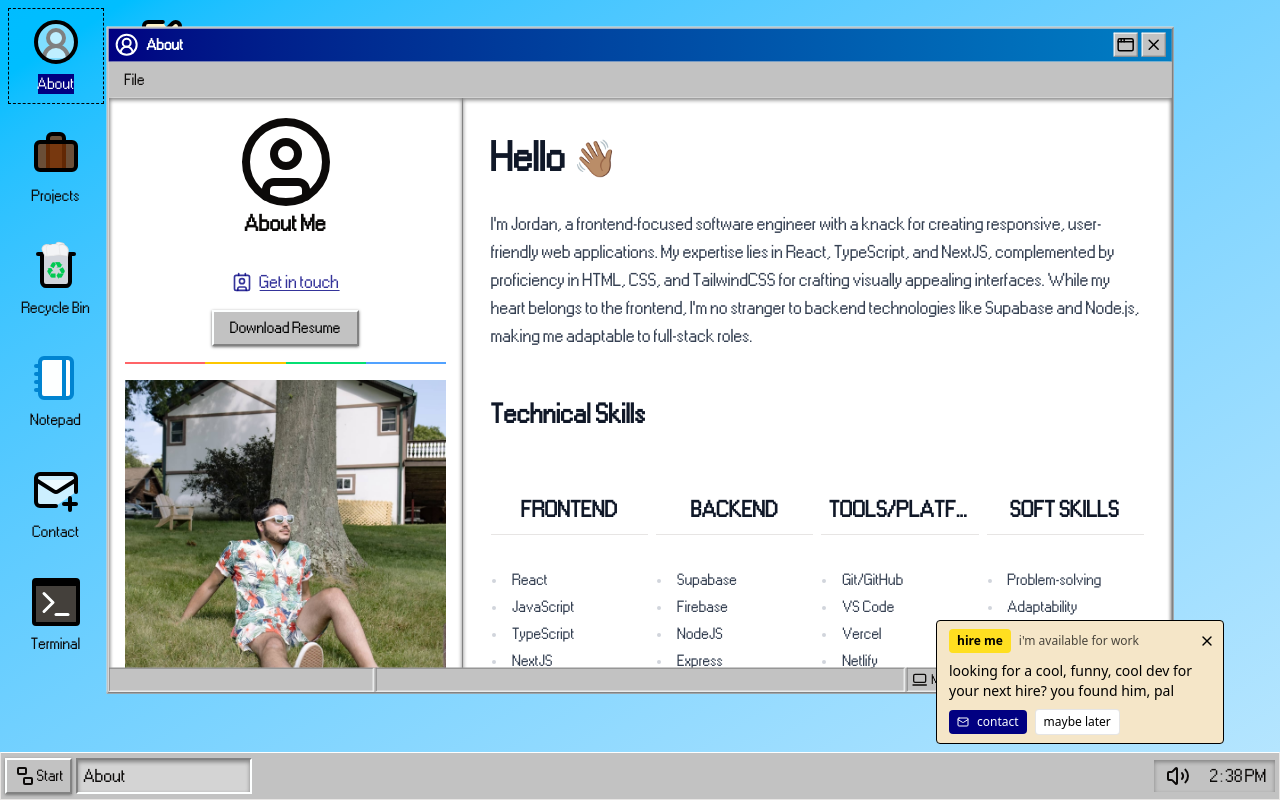
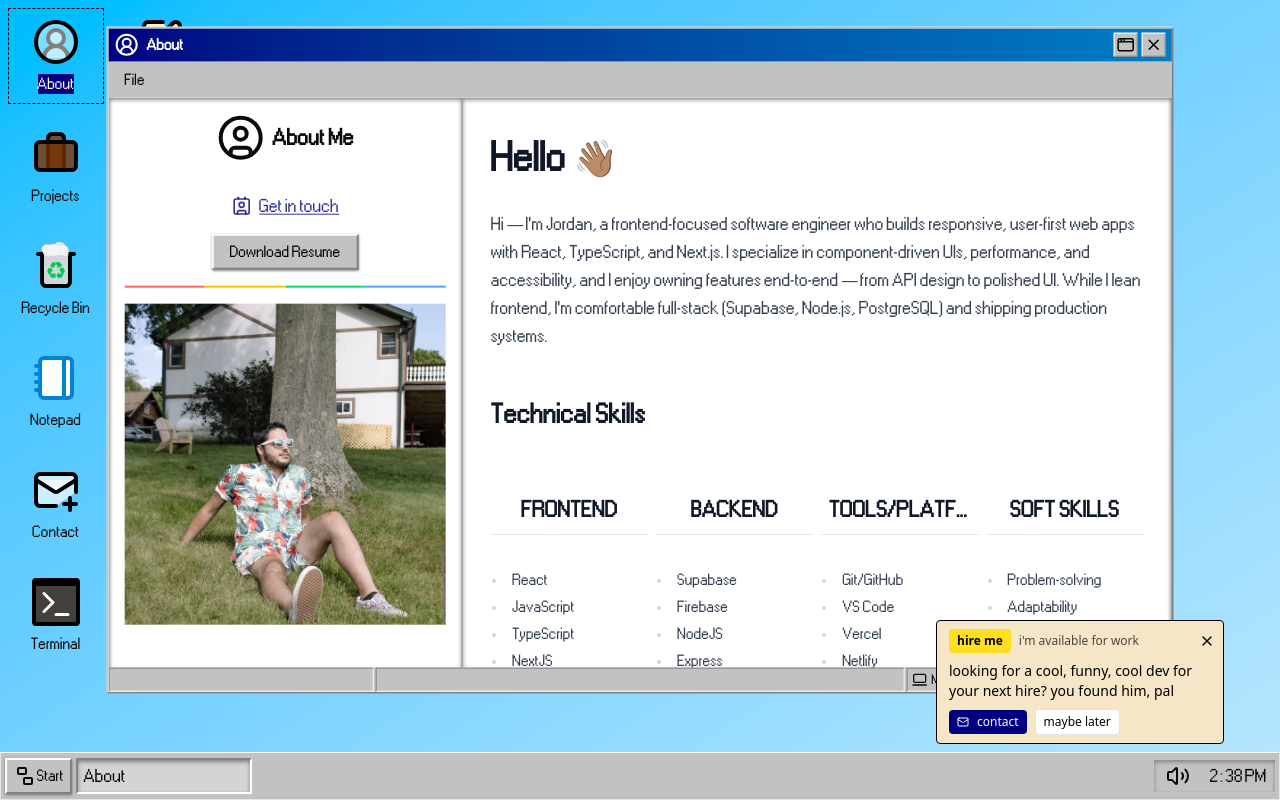
Before and after one commit to jccdev45/portfolio, a Next.js app: page /about in a window 1280 px wide. Built offline with nearby package versions, Linux system fonts and the light colour scheme.

Commit message:
refactor: ♻ Update About page with enhanced skills and improved personal description

```diff
--- a/app/about/page.tsx
+++ b/app/about/page.tsx
@@ -16,9 +16,10 @@ const DATA = [
       "JavaScript",
       "TypeScript",
       "NextJS",
+      "TanStack",
       "TailwindCSS",
       "shadcn-ui",
-      "Remix",
+      "accessibility (a11y)",
     ],
   },
   {
@@ -27,7 +28,14 @@ const DATA = [
   },
   {
     category: "TOOLS/PLATFORMS",
-    skills: ["Git/GitHub", "VS Code", "Vercel", "Netlify"],
+    skills: [
+      "Git/GitHub",
+      "VS Code",
+      "Vercel",
+      "Netlify",
+      "Vitest",
+      "Lighthouse",
+    ],
   },
   {
     category: "SOFT SKILLS",
@@ -45,14 +53,13 @@ const DATA = [
 
 export const metadata = {
   title: "about",
-  description: "🆗",
+  description: "jccdev (Software Engineer) — portfolio and contact",
 }
 
 export default function AboutPage() {
   return (
     <WindowWrapper
       title="About"
-      // icon={UserCircle}
       icon="userCircle2"
       menu={WINDOW_MENU_ITEMS.default}
       bottomBar
@@ -60,8 +67,8 @@ export default function AboutPage() {
       <div className="absolute inset-x-0 top-0 bottom-6 flex flex-col overflow-auto lg:flex-row">
         <div className="grid grid-cols-1 lg:grid-cols-3">
           <aside className="lg:border-windows-dark lg:shadow-windows-dark flex min-w-fit flex-col items-center space-y-4 p-4 lg:border-r lg:shadow-inner">
-            <figure className="flex flex-col items-center">
-              <UserCircle className="size-12 md:size-24" />
+            <figure className="flex items-center gap-2">
+              <UserCircle className="size-12" />
               <figcaption className="max-w-full text-xl font-semibold">
                 About Me
               </figcaption>
@@ -84,26 +91,30 @@ export default function AboutPage() {
               </Button>
             </div>
             <RainbowSeparator />
-            <Image
-              src="/me2.jpg"
-              alt="Some jabrone named Jordan, looking handsome"
-              width={450}
-              height={750}
-              className="mx-auto aspect-square w-full max-w-sm object-cover"
-            />
+            <div className="mx-auto w-full max-w-sm">
+              <div className="relative aspect-square w-full">
+                <Image
+                  src="/me2.jpg"
+                  alt="Some jabrone named Jordan, looking handsome"
+                  fill
+                  sizes="(max-width: 640px) 100vw, (max-width: 1024px) 50vw, 33vw"
+                  className="object-cover"
+                />
+              </div>
+            </div>
           </aside>
 
           <section className="scrollbar scrollbar-track-rounded-none scrollbar-thumb-rounded-none lg:shadow-windows-dark mx-auto flex flex-col overflow-auto px-3 py-10 lg:col-span-2 lg:shadow-inner">
             <div className="prose max-w-full px-4">
               <h1 className="text-center lg:text-left">Hello 👋🏽</h1>
               <p className="">
-                I'm Jordan, a frontend-focused software engineer with a knack
-                for creating responsive, user-friendly web applications. My
-                expertise lies in React, TypeScript, and NextJS, complemented by
-                proficiency in HTML, CSS, and TailwindCSS for crafting visually
-                appealing interfaces. While my heart belongs to the frontend,
-                I'm no stranger to backend technologies like Supabase and
-                Node.js, making me adaptable to full-stack roles.
+                Hi — I’m Jordan, a frontend-focused software engineer who builds
+                responsive, user-first web apps with React, TypeScript, and
+                Next.js. I specialize in component-driven UIs, performance, and
+                accessibility, and I enjoy owning features end-to-end — from API
+                design to polished UI. While I lean frontend, I’m comfortable
+                full-stack (Supabase, Node.js, PostgreSQL) and shipping
+                production systems.
               </p>
 
               <h2 className="">Technical Skills</h2>
@@ -126,26 +137,22 @@ export default function AboutPage() {
 
               <h2 className="">Journey & Experience</h2>
               <p className="">
-                My path to software engineering has been anything but
-                conventional. I've worn many hats - from serving in the Army as
-                a Power Generator Equipment Repairer to working as a residential
-                electrician, and even as a line cook in a high-pressure
-                Manhattan restaurant. Additionally, I was a teaching assistant
-                at a software engineering bootcamp, where I honed my skills in
-                explaining complex concepts and troubleshooting code. This
-                diverse background has equipped me with a unique problem-solving
-                perspective and the ability to thrive in fast-paced, challenging
-                environments.
+                My path into software engineering has been hands-on and varied —
+                from repairing power generators in the Army to electrical work
+                and cooking in busy Manhattan kitchens. Each role sharpened my
+                troubleshooting, discipline, and ability to stay calm under
+                pressure. I also worked as a teaching assistant at a software
+                engineering bootcamp, which strengthened my technical
+                communication and real-time debugging skills. Those experiences
+                inform a pragmatic approach to building reliable, maintainable
+                products.
               </p>
 
               <h2 className="">Beyond Code</h2>
               <p className="">
-                When I'm not immersed in web development, you can often find me
-                gaming (some favorites include League of Legends, Baldur's Gate
-                3 and Elden Ring), watching pro wrestling or playing
-                guitar/bass. I'm an absolute addict for music and not a day goes
-                by where I'm not listening to some. Currently, I'm obssessed
-                with bands like{" "}
+                Outside of work I play guitar and bass, game (League of Legends,
+                Baldur's Gate 3, Elden Ring), and follow pro wrestling. Music is
+                a daily habit — currently into bands like{" "}
                 <Link
                   className="text-windows-blue font-bold"
                   href="https://www.youtube.com/watch?v=pk4MoWFp2dc"
@@ -178,22 +185,21 @@ export default function AboutPage() {
                 <Link className="text-windows-blue font-bold" href="/projects">
                   projects
                 </Link>{" "}
-                which include a NYC health inspection results app, a family
-                recipe book app and a custom made Twitch chatbot, or my{" "}
-                <Link className="text-windows-blue font-bold" href="/blog">
-                  blog
-                </Link>{" "}
-                to read about what's going on in my life.
+                for examples of production-focused work: a NYC health-inspection
+                results app, a family recipe book app, and a custom Twitch
+                chatbot. Each project emphasizes UI polish, reliable data flows,
+                and a focus on user experience. Visit the project pages for
+                source and live demos where available.
               </p>
 
               <h2 className="">Let's Connect!</h2>
               <p className="">
-                Want to work together? Or maybe just talk wrestling, video games
-                or whatever else? Feel free to{" "}
+                Interested in collaborating or just want to talk games, music,
+                or wrestling?{" "}
                 <Link className="text-windows-blue font-bold" href="/contact">
-                  reach out.
-                </Link>{" "}
-                Thanks for stopping by 💖
+                  Reach out
+                </Link>
+                . Thanks for stopping by 💖
               </p>
             </div>
           </section>
```
